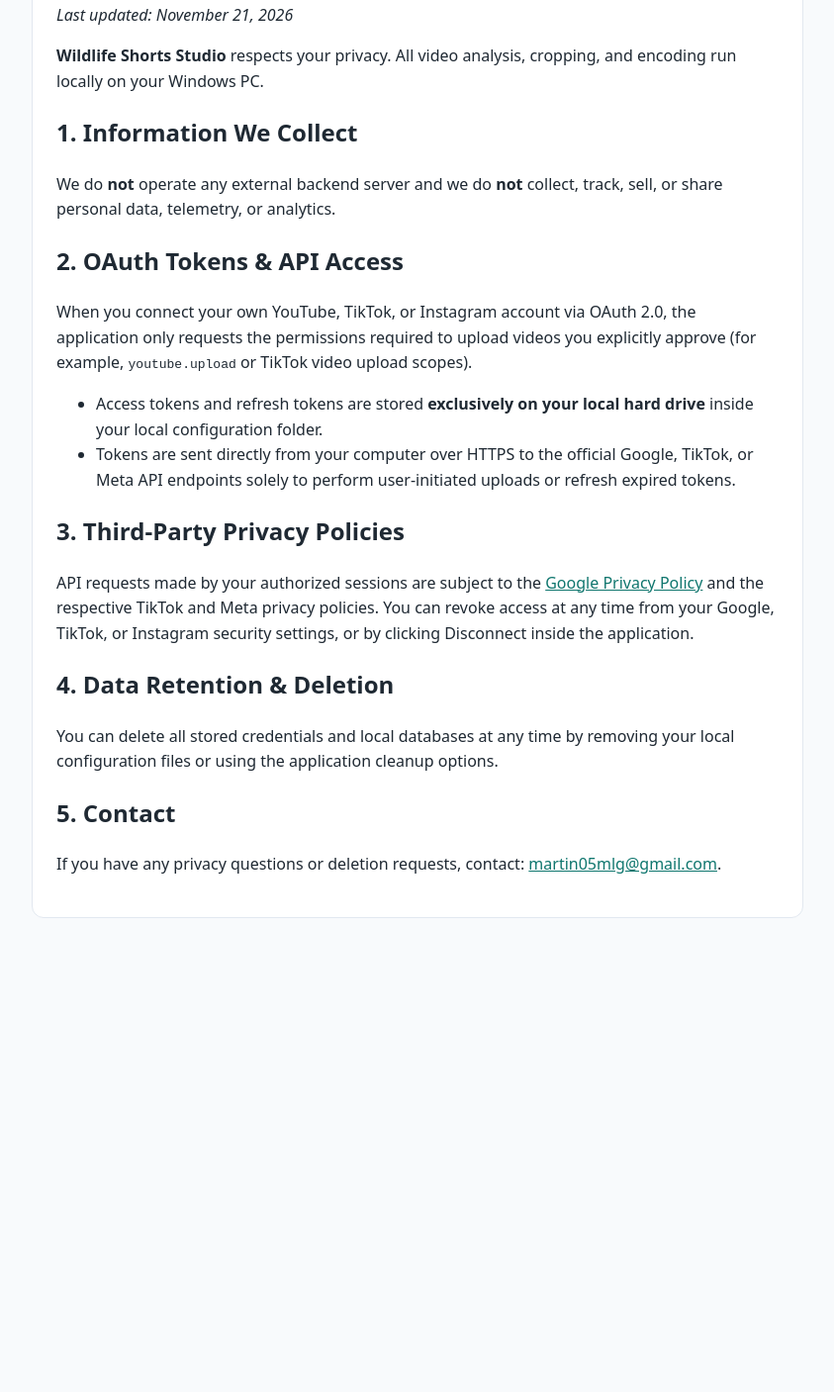
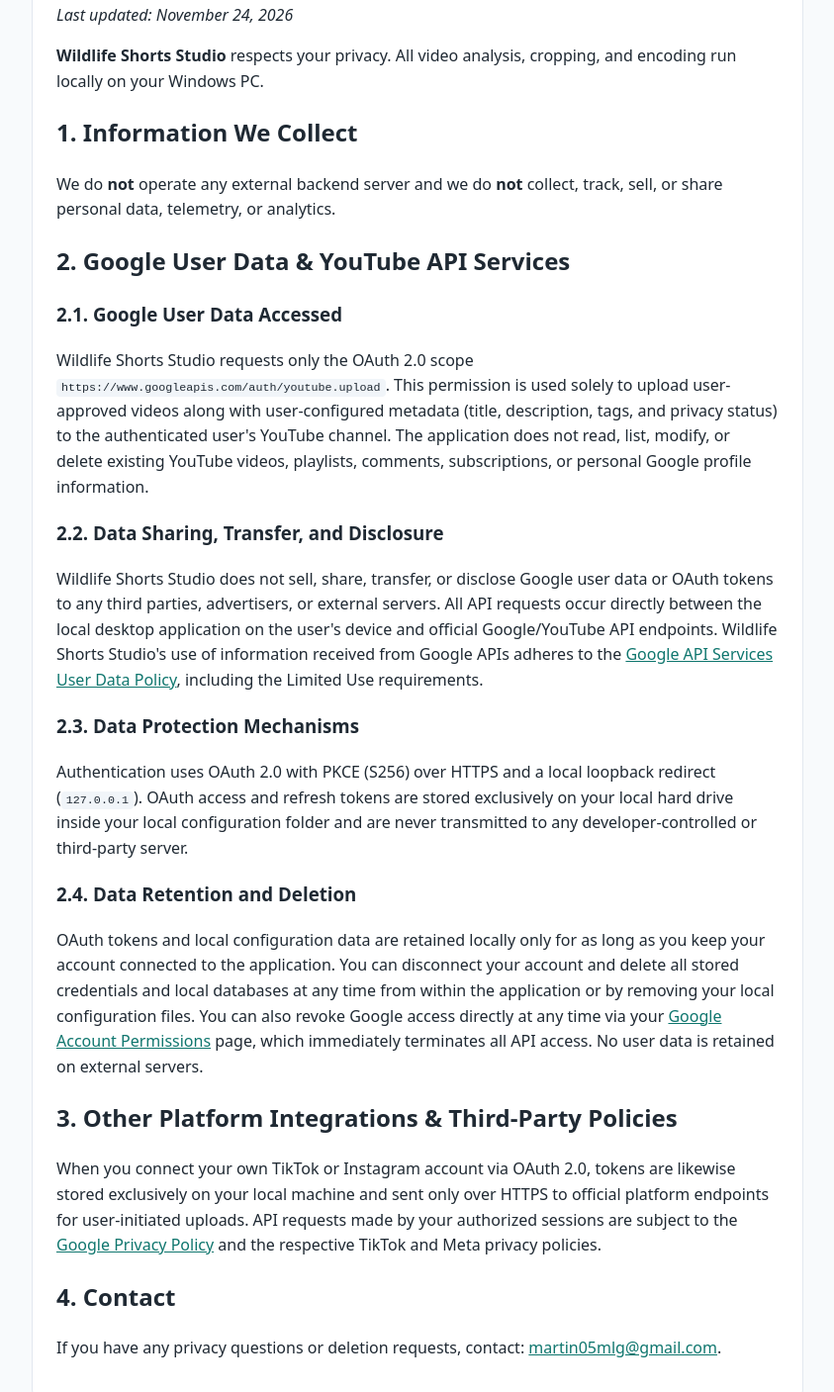
Before and after one commit to martin05mlg/wildlife-shorts-studio, a plain HTML site: page privacy.html in a window 1280 px wide. Shown: the part 206-1613 px from the top of the page at 99% size, without its empty margins (218-1061 px from the left). Before the commit the page ends 1182 px from the top, so only its background shows below. Drawn offline with Linux system fonts and the light colour scheme.

Commit message:
privacy update

```diff
--- a/privacy.html
+++ b/privacy.html
@@ -8,27 +8,68 @@
     body { font-family: system-ui, -apple-system, Segoe UI, Roboto, sans-serif; max-width: 780px; margin: 48px auto; padding: 0 20px; line-height: 1.6; color: #1f2933; background: #f8fafc; }
     .card { background: #ffffff; border: 1px solid #e2e8f0; border-radius: 12px; padding: 24px; }
     a { color: #0f766e; }
+    code { background: #f1f5f9; padding: 2px 5px; border-radius: 4px; font-size: 0.9em; }
   </style>
 </head>
 <body>
   <p><a href="index.html">&larr; Back to Wildlife Shorts Studio</a></p>
   <div class="card">
     <h1>Privacy Policy</h1>
-    <p><em>Last updated: November 21, 2026</em></p>
+    <p><em>Last updated: November 24, 2026</em></p>
     <p><strong>Wildlife Shorts Studio</strong> respects your privacy. All video analysis, cropping, and encoding run locally on your Windows PC.</p>
+
     <h2>1. Information We Collect</h2>
     <p>We do <strong>not</strong> operate any external backend server and we do <strong>not</strong> collect, track, sell, or share personal data, telemetry, or analytics.</p>
-    <h2>2. OAuth Tokens &amp; API Access</h2>
-    <p>When you connect your own YouTube, TikTok, or Instagram account via OAuth 2.0, the application only requests the permissions required to upload videos you explicitly approve (for example, <code>youtube.upload</code> or TikTok video upload scopes).</p>
-    <ul>
-      <li>Access tokens and refresh tokens are stored <strong>exclusively on your local hard drive</strong> inside your local configuration folder.</li>
-      <li>Tokens are sent directly from your computer over HTTPS to the official Google, TikTok, or Meta API endpoints solely to perform user-initiated uploads or refresh expired tokens.</li>
-    </ul>
-    <h2>3. Third-Party Privacy Policies</h2>
-    <p>API requests made by your authorized sessions are subject to the <a href="https://policies.google.com/privacy" target="_blank" rel="noopener">Google Privacy Policy</a> and the respective TikTok and Meta privacy policies. You can revoke access at any time from your Google, TikTok, or Instagram security settings, or by clicking Disconnect inside the application.</p>
-    <h2>4. Data Retention &amp; Deletion</h2>
-    <p>You can delete all stored credentials and local databases at any time by removing your local configuration files or using the application cleanup options.</p>
-    <h2>5. Contact</h2>
+
+    <h2>2. Google User Data &amp; YouTube API Services</h2>
+    <h3>2.1. Google User Data Accessed</h3>
+    <p>
+      Wildlife Shorts Studio requests only the OAuth 2.0 scope
+      <code>https://www.googleapis.com/auth/youtube.upload</code>. This permission is used solely
+      to upload user-approved videos along with user-configured metadata (title, description, tags,
+      and privacy status) to the authenticated user's YouTube channel. The application does not
+      read, list, modify, or delete existing YouTube videos, playlists, comments, subscriptions,
+      or personal Google profile information.
+    </p>
+
+    <h3>2.2. Data Sharing, Transfer, and Disclosure</h3>
+    <p>
+      Wildlife Shorts Studio does not sell, share, transfer, or disclose Google user data or OAuth
+      tokens to any third parties, advertisers, or external servers. All API requests occur directly
+      between the local desktop application on the user's device and official Google/YouTube API
+      endpoints. Wildlife Shorts Studio's use of information received from Google APIs adheres to the
+      <a href="https://developers.google.com/terms/api-services-user-data-policy" target="_blank" rel="noopener">Google API Services User Data Policy</a>,
+      including the Limited Use requirements.
+    </p>
+
+    <h3>2.3. Data Protection Mechanisms</h3>
+    <p>
+      Authentication uses OAuth 2.0 with PKCE (S256) over HTTPS and a local loopback redirect
+      (<code>127.0.0.1</code>). OAuth access and refresh tokens are stored exclusively on your
+      local hard drive inside your local configuration folder and are never transmitted to any
+      developer-controlled or third-party server.
+    </p>
+
+    <h3>2.4. Data Retention and Deletion</h3>
+    <p>
+      OAuth tokens and local configuration data are retained locally only for as long as you keep
+      your account connected to the application. You can disconnect your account and delete all
+      stored credentials and local databases at any time from within the application or by removing
+      your local configuration files. You can also revoke Google access directly at any time via your
+      <a href="https://myaccount.google.com/permissions" target="_blank" rel="noopener">Google Account Permissions</a>
+      page, which immediately terminates all API access. No user data is retained on external servers.
+    </p>
+
+    <h2>3. Other Platform Integrations &amp; Third-Party Policies</h2>
+    <p>
+      When you connect your own TikTok or Instagram account via OAuth 2.0, tokens are likewise stored
+      exclusively on your local machine and sent only over HTTPS to official platform endpoints for
+      user-initiated uploads. API requests made by your authorized sessions are subject to the
+      <a href="https://policies.google.com/privacy" target="_blank" rel="noopener">Google Privacy Policy</a>
+      and the respective TikTok and Meta privacy policies.
+    </p>
+
+    <h2>4. Contact</h2>
     <p>If you have any privacy questions or deletion requests, contact: <a href="mailto:martin05mlg@gmail.com">martin05mlg@gmail.com</a>.</p>
   </div>
 </body>
```
